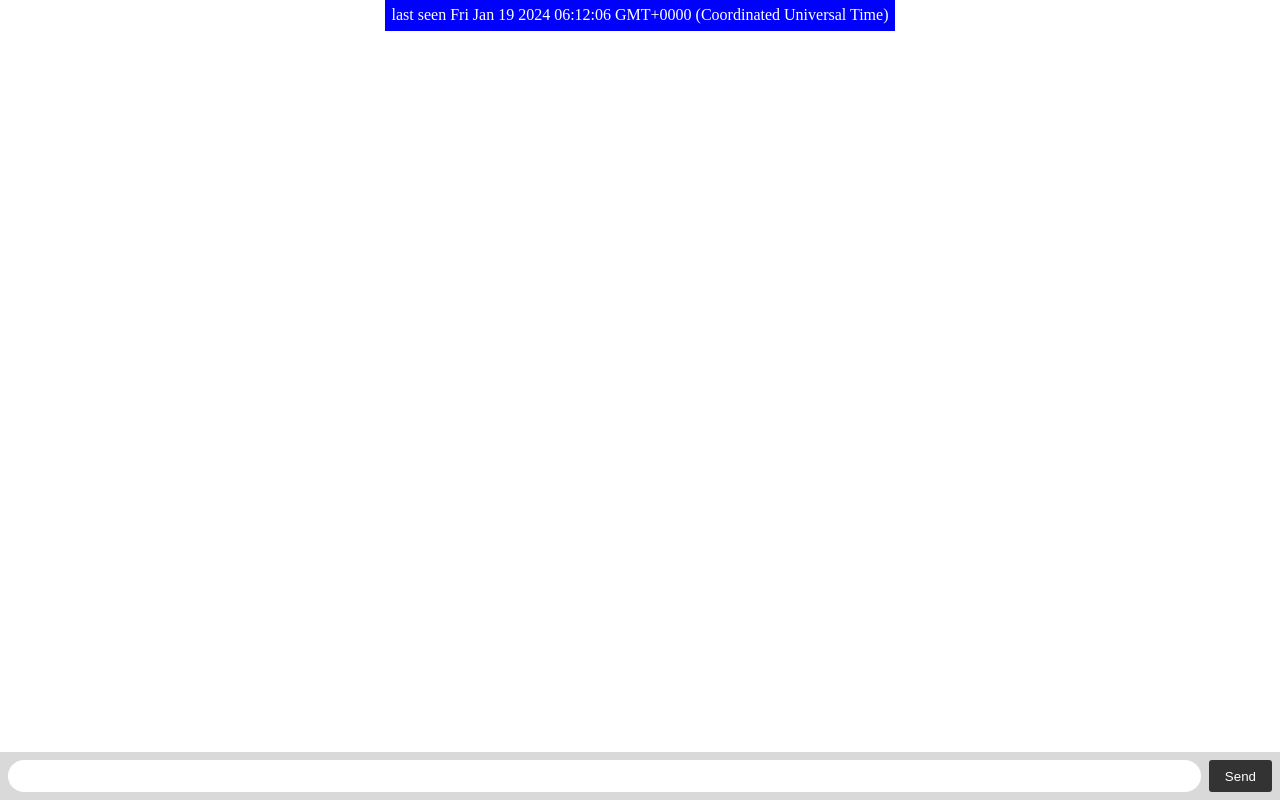
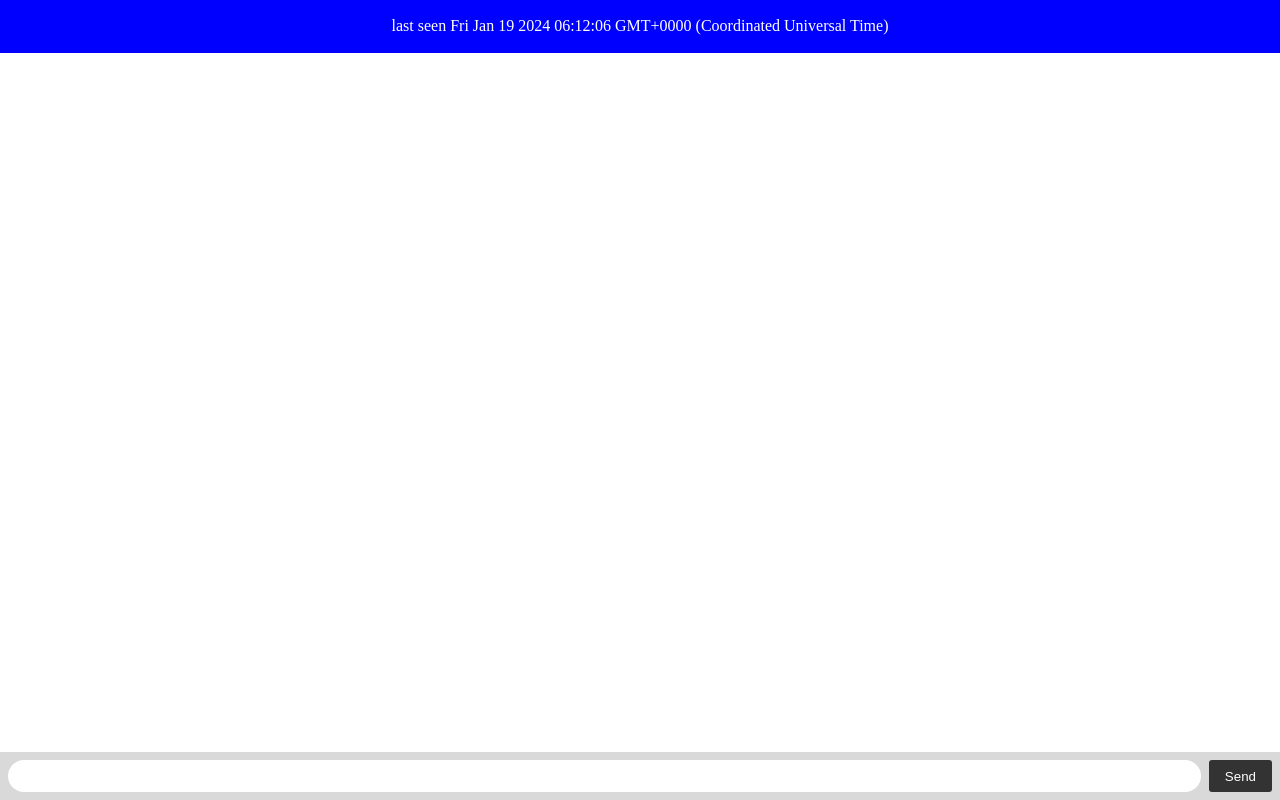
Before and after one commit to henorch/mychatapp, a website: page index.html in a window 1280 px wide. Drawn offline with nearby package versions, Linux system fonts and the light colour scheme; no server answers.

Commit message:
progressive

```diff
--- a/index.html
+++ b/index.html
@@ -93,6 +93,11 @@
         #activity {
             background: blue;
             color: white;
+            display: flex;
+            justify-content: center;
+            align-items: center;
+            height: 5vh;
+            width: 100%;
             padding: 0.4rem;
         }
     </style>
--- a/index.js
+++ b/index.js
@@ -37,8 +37,6 @@ io.on('connection', (socket) => {
             'sender': socket.id
         }
         io.emit('chat message', messageFormat)
-        console.log(messageFormat)
-        console.log(msg);
     })
 
 
```
